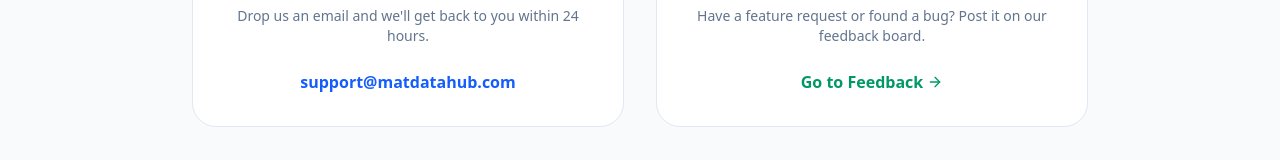
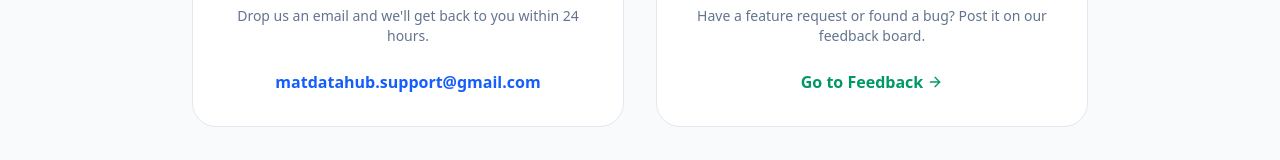
Before and after one commit to kk873807/MatDataHub, a Next.js app in the folder next-frontend/: page /contact in a window 1280 px wide. Shown: the part 440-600 px from the top of the page. Built offline with nearby package versions, Linux system fonts and the light colour scheme; no server answers.

Commit message:
fix: replace all dummy support emails with matdatahub.support@gmail.com

```diff
--- /dev/null
+++ b/next-frontend/fix_emails.js
@@ -0,0 +1,14 @@
+const fs = require('fs');
+const files = [
+  'src/app/account/page.tsx',
+  'src/app/contact/page.tsx',
+  'src/components/AccountModals.tsx'
+];
+
+files.forEach(file => {
+  let content = fs.readFileSync(file, 'utf8');
+  content = content.replace(/support@matdatahub\.com/g, 'matdatahub.support@gmail.com');
+  content = content.replace(/billing@matdatahub\.com/g, 'matdatahub.support@gmail.com');
+  fs.writeFileSync(file, content);
+});
+console.log('Fixed emails in all files');
--- a/next-frontend/src/app/account/page.tsx
+++ b/next-frontend/src/app/account/page.tsx
@@ -226,7 +226,7 @@
                       <CheckCircle2 className="w-5 h-5 text-emerald-600 dark:text-emerald-400 shrink-0" />
                       <div>
                         <p className="text-emerald-600 dark:text-emerald-400 font-bold text-sm">API Access Granted</p>
-                        <p className="text-slate-500 dark:text-slate-400 text-xs mt-1">Your API credentials have been provisioned. Contact support at <strong>support@matdatahub.com</strong> to receive your keys securely.</p>
+                        <p className="text-slate-500 dark:text-slate-400 text-xs mt-1">Your API credentials have been provisioned. Contact support at <strong>matdatahub.support@gmail.com</strong> to receive your keys securely.</p>
                       </div>
                     </div>
                   ) : (
--- a/next-frontend/src/app/contact/page.tsx
+++ b/next-frontend/src/app/contact/page.tsx
@@ -44,7 +44,7 @@
             </div>
             <h3 className="text-xl font-bold text-slate-900 dark:text-white font-heading mb-2">Email Support</h3>
             <p className="text-slate-500 dark:text-slate-400 text-sm mb-6 flex-1">Drop us an email and we'll get back to you within 24 hours.</p>
-            <a href="mailto:support@matdatahub.com" className="font-bold text-blue-600 dark:text-blue-400 hover:underline">support@matdatahub.com</a>
+            <a href="mailto:matdatahub.support@gmail.com" className="font-bold text-blue-600 dark:text-blue-400 hover:underline">matdatahub.support@gmail.com</a>
           </div>
 
           <div className="bg-white dark:bg-slate-900 border border-slate-200 dark:border-slate-800 p-8 rounded-3xl hover:shadow-xl hover:shadow-blue-900/5 transition-all text-center flex flex-col items-center">
--- a/next-frontend/src/components/AccountModals.tsx
+++ b/next-frontend/src/components/AccountModals.tsx
@@ -146,7 +146,7 @@
                         <CheckCircle2 className="w-5 h-5 text-emerald-600 dark:text-emerald-400 shrink-0" />
                         <div>
                           <p className="text-emerald-600 dark:text-emerald-400 font-bold text-sm">API Access Granted</p>
-                          <p className="text-slate-500 dark:text-slate-400 text-xs mt-1">Your API credentials have been provisioned. Contact support at <strong>support@matdatahub.com</strong> to receive your keys securely.</p>
+                          <p className="text-slate-500 dark:text-slate-400 text-xs mt-1">Your API credentials have been provisioned. Contact support at <strong>matdatahub.support@gmail.com</strong> to receive your keys securely.</p>
                         </div>
                       </div>
                     ) : (
@@ -249,7 +249,7 @@
                 <div className="flex items-center justify-between text-sm font-medium text-slate-300 border-t border-slate-700 pt-4">
                   <span>Next billing date: {profile.tier === 'free' ? 'N/A (Free Plan)' : (profile.next_billing_date ? new Date(profile.next_billing_date).toLocaleDateString() : 'Active Subscription')}</span>
                   {profile.tier !== 'free' && (
-                    <a href="mailto:billing@matdatahub.com?subject=Manage%20Subscription%20Plan" className="px-4 py-1.5 bg-white text-slate-900 rounded-lg hover:bg-slate-200 transition-colors font-bold inline-block">Manage Plan</a>
+                    <a href="mailto:matdatahub.support@gmail.com?subject=Manage%20Subscription%20Plan" className="px-4 py-1.5 bg-white text-slate-900 rounded-lg hover:bg-slate-200 transition-colors font-bold inline-block">Manage Plan</a>
                   )}
                   {profile.tier === 'free' && (
                     <button onClick={() => setActiveModal('account')} className="px-4 py-1.5 bg-white text-slate-900 rounded-lg hover:bg-slate-200 transition-colors font-bold">Upgrade Now</button>
@@ -294,7 +294,7 @@
                 <LifeBuoy className="w-12 h-12 text-amber-500 mx-auto mb-4"/>
                 <h4 className="text-xl font-bold text-slate-900 dark:text-white mb-2">How can we help?</h4>
                 <p className="text-sm text-slate-600 dark:text-slate-400 mb-6 max-w-sm mx-auto">Our engineering support team is available 24/7 to assist with your technical inquiries.</p>
-                <a href="mailto:support@matdatahub.com" className="inline-block px-6 py-2.5 bg-amber-500 hover:bg-amber-600 text-white rounded-xl text-sm font-bold transition-colors shadow-lg shadow-amber-500/20">
+                <a href="mailto:matdatahub.support@gmail.com" className="inline-block px-6 py-2.5 bg-amber-500 hover:bg-amber-600 text-white rounded-xl text-sm font-bold transition-colors shadow-lg shadow-amber-500/20">
                   Contact Support
                 </a>
               </div>
```
